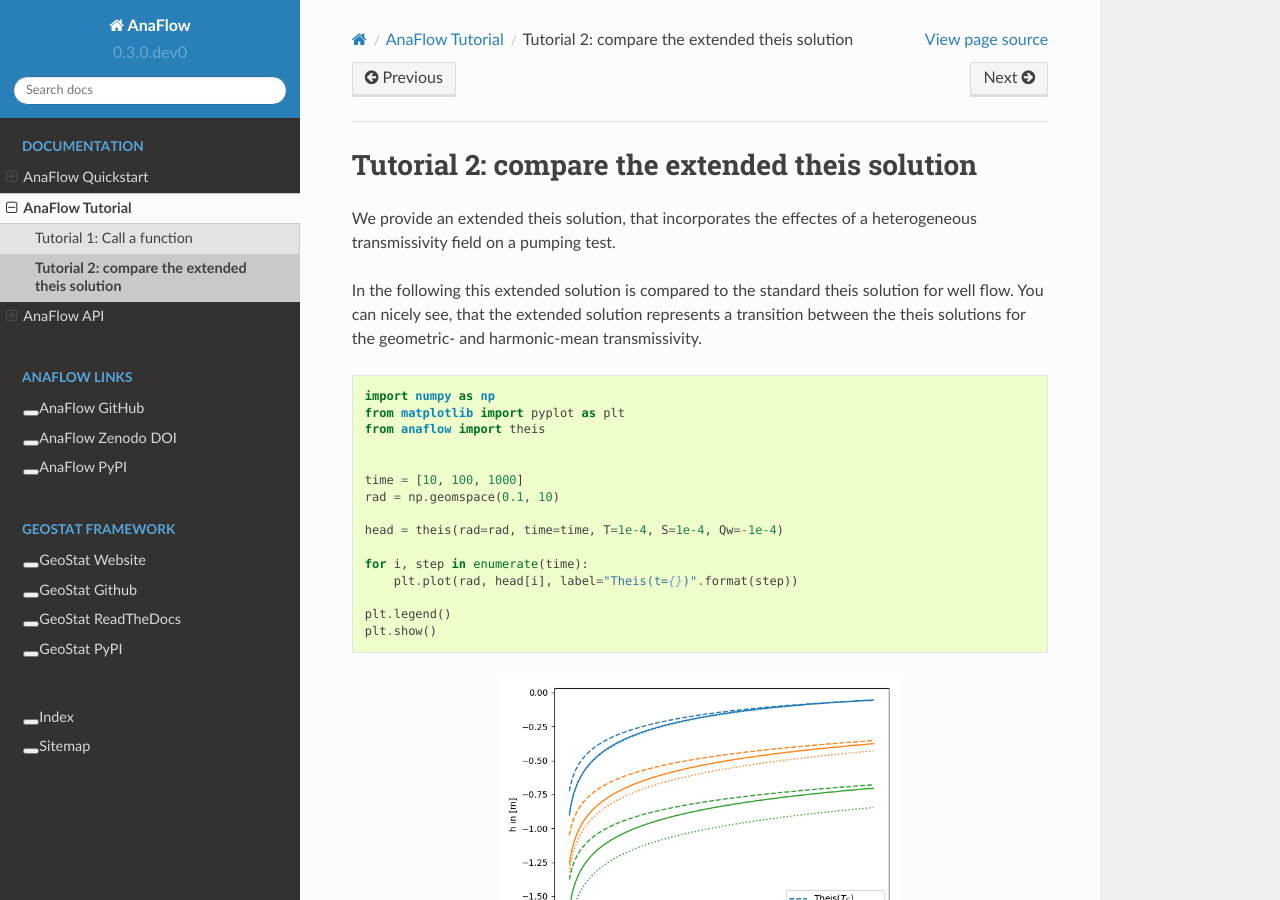
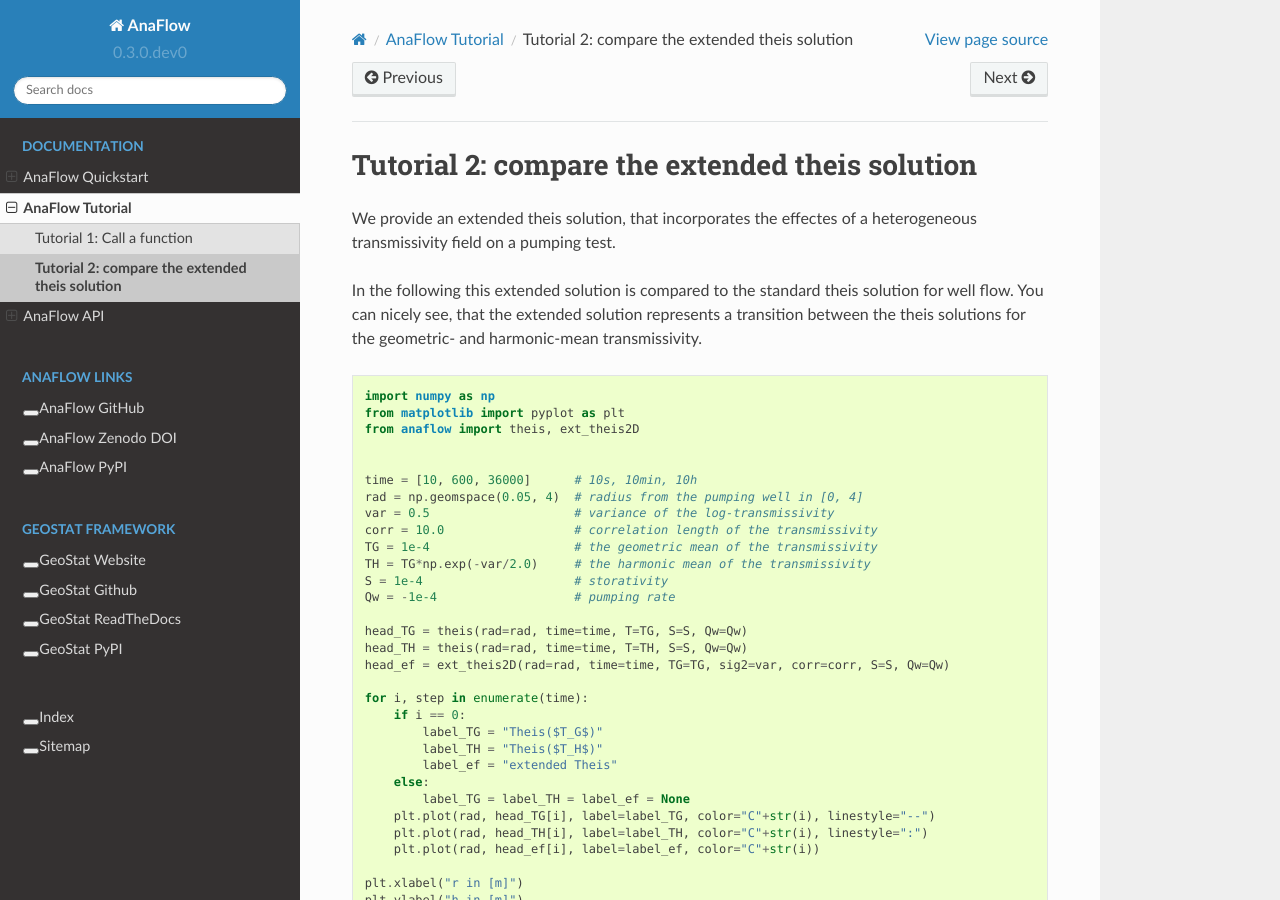
Before and after one commit to GeoStat-Framework/AnaFlow, a Sphinx documentation site: the page built from docs/source/tutorial_02_extended_theis.rst, in a window 1280 px wide and 900 px high. Built offline with Sphinx 7.4.7 and the Read the Docs theme 2.0.0, drawn with Linux system fonts in a browser that asks for light colours; formulas are drawn with MathJax 3.

Commit message:
copy pasta..

```diff
--- a/docs/source/tutorial_02_extended_theis.rst
+++ b/docs/source/tutorial_02_extended_theis.rst
@@ -13,17 +13,35 @@ transmissivity.
 
     import numpy as np
     from matplotlib import pyplot as plt
-    from anaflow import theis
+    from anaflow import theis, ext_theis2D
 
 
-    time = [10, 100, 1000]
-    rad = np.geomspace(0.1, 10)
+    time = [10, 600, 36000]      # 10s, 10min, 10h
+    rad = np.geomspace(0.05, 4)  # radius from the pumping well in [0, 4]
+    var = 0.5                    # variance of the log-transmissivity
+    corr = 10.0                  # correlation length of the transmissivity
+    TG = 1e-4                    # the geometric mean of the transmissivity
+    TH = TG*np.exp(-var/2.0)     # the harmonic mean of the transmissivity
+    S = 1e-4                     # storativity
+    Qw = -1e-4                   # pumping rate
 
-    head = theis(rad=rad, time=time, T=1e-4, S=1e-4, Qw=-1e-4)
+    head_TG = theis(rad=rad, time=time, T=TG, S=S, Qw=Qw)
+    head_TH = theis(rad=rad, time=time, T=TH, S=S, Qw=Qw)
+    head_ef = ext_theis2D(rad=rad, time=time, TG=TG, sig2=var, corr=corr, S=S, Qw=Qw)
 
     for i, step in enumerate(time):
-        plt.plot(rad, head[i], label="Theis(t={})".format(step))
+        if i == 0:
+            label_TG = "Theis($T_G$)"
+            label_TH = "Theis($T_H$)"
+            label_ef = "extended Theis"
+        else:
+            label_TG = label_TH = label_ef = None
+        plt.plot(rad, head_TG[i], label=label_TG, color="C"+str(i), linestyle="--")
+        plt.plot(rad, head_TH[i], label=label_TH, color="C"+str(i), linestyle=":")
+        plt.plot(rad, head_ef[i], label=label_ef, color="C"+str(i))
 
+    plt.xlabel("r in [m]")
+    plt.ylabel("h in [m]")
     plt.legend()
     plt.show()
 
```
